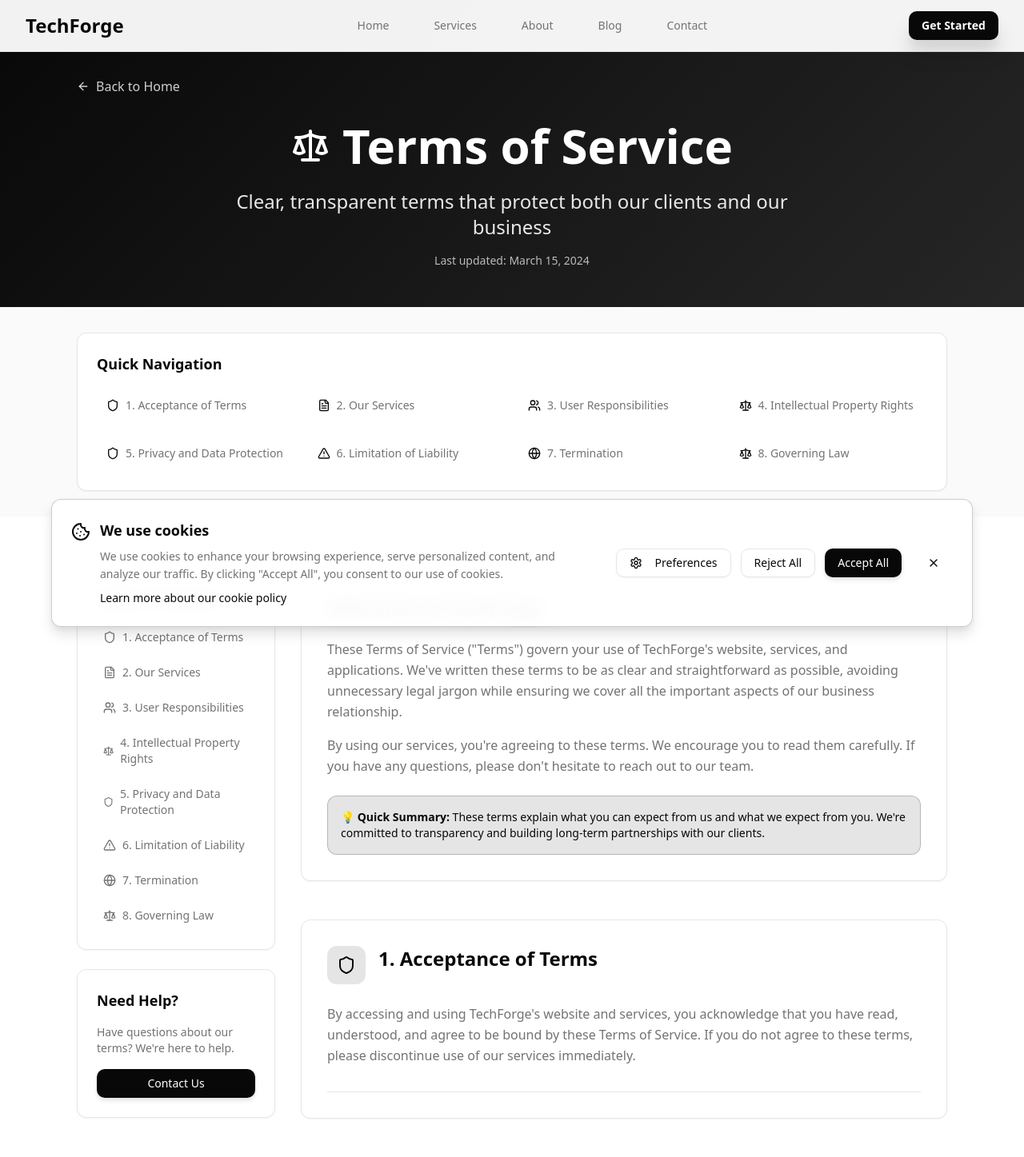
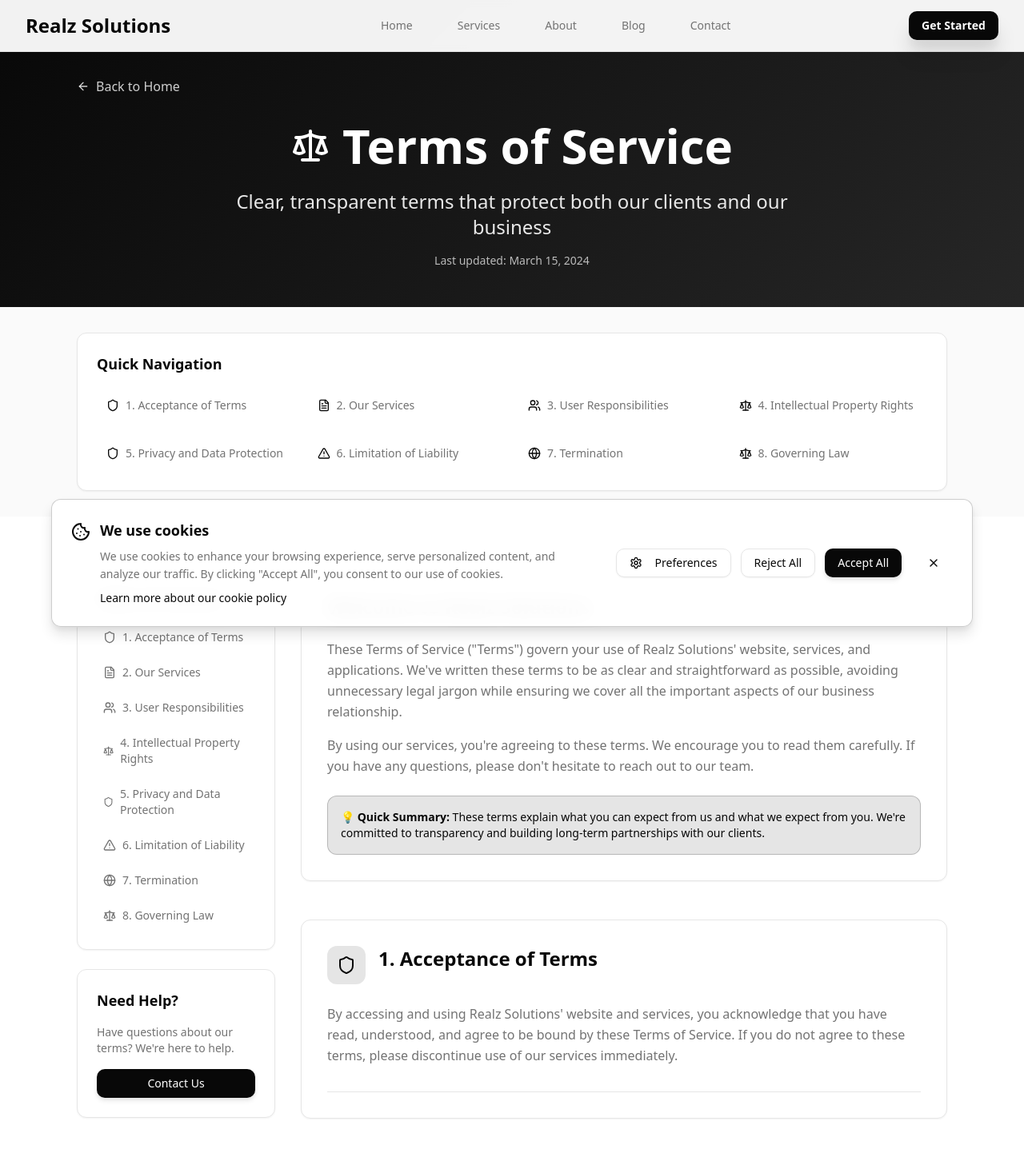
Before and after one commit to ehtisham-b29/black-white-web-craft-99, a React (Vite) app: page /terms-of-service in a window 1280 px wide. Shown: the top 1447 px of the page at 80% size. Built offline with nearby package versions, Linux system fonts and the light colour scheme.

Commit message:
Rename "TechForge" to "Realz Solutions"
Update all instances of "TechForge" to "Realz Solutions" in the codebase.

```diff
--- a/src/components/About.tsx
+++ b/src/components/About.tsx
@@ -34,7 +34,7 @@ const About = () => {
         {/* Section Header */}
         <div className="text-center mb-20 animate-fade-in">
           <h2 className="text-4xl md:text-5xl font-bold text-foreground mb-6">
-            About TechForge
+            About Realz Solutions
           </h2>
           <p className="text-lg text-muted-foreground max-w-3xl mx-auto leading-relaxed">
             We are a team of passionate developers, designers, and strategists dedicated to creating exceptional digital experiences that drive business growth.
@@ -79,7 +79,7 @@ const About = () => {
               <div className="grid grid-cols-1 lg:grid-cols-3 gap-8">
                 <div className="lg:col-span-2">
                   <p className="text-xl text-primary-foreground/90 mb-6 leading-relaxed">
-                    Founded with a vision to bridge the gap between technology and business needs, TechForge has grown into a trusted partner for companies looking to innovate and scale their digital presence.
+                    Founded with a vision to bridge the gap between technology and business needs, Realz Solutions has grown into a trusted partner for companies looking to innovate and scale their digital presence.
                   </p>
                   <p className="text-lg text-primary-foreground/80 leading-relaxed">
                     Our multidisciplinary team combines technical expertise with business acumen to deliver solutions that not only meet your current needs but also position you for future growth.
--- a/src/components/Contact.tsx
+++ b/src/components/Contact.tsx
@@ -14,8 +14,8 @@ const Contact = () => {
     {
       icon: Mail,
       title: "Email Us",
-      value: "hello@techforge.com",
-      link: "mailto:hello@techforge.com",
+      value: "hello@realzsolutions.com",
+      link: "mailto:hello@realzsolutions.com",
     },
     {
       icon: Phone,
@@ -69,7 +69,7 @@ const Contact = () => {
             </div>
 
             <Card className="p-6 bg-primary text-primary-foreground">
-              <h4 className="text-lg font-semibold mb-3">Why Choose TechForge?</h4>
+              <h4 className="text-lg font-semibold mb-3">Why Choose Realz Solutions?</h4>
               <ul className="space-y-2 text-sm text-primary-foreground/90">
                 <li>• Free initial consultation</li>
                 <li>• Transparent pricing</li>
--- a/src/components/Footer.tsx
+++ b/src/components/Footer.tsx
@@ -19,7 +19,7 @@ const Footer = () => {
     { icon: Github, href: "#", label: "GitHub" },
     { icon: Linkedin, href: "#", label: "LinkedIn" },
     { icon: Twitter, href: "#", label: "Twitter" },
-    { icon: Mail, href: "mailto:hello@techforge.com", label: "Email" },
+    { icon: Mail, href: "mailto:hello@realzsolutions.com", label: "Email" },
   ];
 
   return (
@@ -29,7 +29,7 @@ const Footer = () => {
         <div className="grid grid-cols-1 md:grid-cols-4 gap-8 py-16">
           {/* Company Info */}
           <div className="md:col-span-2">
-            <h3 className="text-2xl font-bold mb-4">TechForge</h3>
+            <h3 className="text-2xl font-bold mb-4">Realz Solutions</h3>
             <p className="text-primary-foreground/80 mb-6 max-w-md leading-relaxed">
               Transforming businesses through innovative technology solutions. We build software, websites, and mobile applications that drive growth and success.
             </p>
@@ -81,7 +81,7 @@ const Footer = () => {
         <div className="border-t border-primary-foreground/20 py-8">
           <div className="flex flex-col md:flex-row justify-between items-center">
             <p className="text-primary-foreground/60 text-sm mb-4 md:mb-0">
-              © 2024 TechForge. All rights reserved.
+              © 2024 Realz Solutions. All rights reserved.
             </p>
             <div className="flex space-x-6 text-sm">
               <a href="/privacy-policy" className="text-primary-foreground/60 hover:text-primary-foreground transition-colors">
--- a/src/components/Navigation.tsx
+++ b/src/components/Navigation.tsx
@@ -32,7 +32,7 @@ const Navigation = () => {
               onClick={handleHomeClick}
               className="text-2xl font-bold text-foreground hover:opacity-80 transition-opacity"
             >
-              TechForge
+              Realz Solutions
             </Link>
           </div>
 
--- a/src/pages/CookiePolicy.tsx
+++ b/src/pages/CookiePolicy.tsx
@@ -314,7 +314,7 @@ const CookiePolicy = () => {
                       If you have any questions about our use of cookies, please contact us:
                     </p>
                     <div className="space-y-2 text-muted-foreground">
-                      <p>Email: privacy@techforge.com</p>
+                      <p>Email: privacy@realzsolutions.com</p>
                       <p>Phone: +1 (555) 123-4567</p>
                       <p>Address: 123 Tech Street, Innovation City, TC 12345</p>
                     </div>
--- a/src/pages/PrivacyPolicy.tsx
+++ b/src/pages/PrivacyPolicy.tsx
@@ -77,7 +77,7 @@ const PrivacyPolicy = () => {
     }]
   }];
   const contactInfo = {
-    email: "privacy@techforge.com",
+    email: "privacy@realzsolutions.com",
     address: "123 Tech Street, Innovation City, TC 12345",
     phone: "+1 (555) 123-4567"
   };
--- a/src/pages/TermsOfService.tsx
+++ b/src/pages/TermsOfService.tsx
@@ -12,13 +12,13 @@ const TermsOfService = () => {
       id: "acceptance",
       title: "1. Acceptance of Terms",
       icon: Shield,
-      content: `By accessing and using TechForge's website and services, you acknowledge that you have read, understood, and agree to be bound by these Terms of Service. If you do not agree to these terms, please discontinue use of our services immediately.`
+      content: `By accessing and using Realz Solutions' website and services, you acknowledge that you have read, understood, and agree to be bound by these Terms of Service. If you do not agree to these terms, please discontinue use of our services immediately.`
     },
     {
       id: "services",
       title: "2. Our Services",
       icon: FileText,
-      content: `TechForge provides custom software development, web development, mobile application development, database solutions, cloud services, and security maintenance. All services are provided "as is" and subject to the specific terms outlined in individual service agreements.`
+      content: `Realz Solutions provides custom software development, web development, mobile application development, database solutions, cloud services, and security maintenance. All services are provided "as is" and subject to the specific terms outlined in individual service agreements.`
     },
     {
       id: "user-responsibilities",
@@ -30,7 +30,7 @@ const TermsOfService = () => {
       id: "intellectual-property",
       title: "4. Intellectual Property Rights",
       icon: Scale,
-      content: `All content, software, and materials provided by TechForge remain our intellectual property unless explicitly transferred through a separate agreement. Clients retain ownership of their data and custom developments created specifically for them, as outlined in project contracts.`
+      content: `All content, software, and materials provided by Realz Solutions remain our intellectual property unless explicitly transferred through a separate agreement. Clients retain ownership of their data and custom developments created specifically for them, as outlined in project contracts.`
     },
     {
       id: "privacy",
@@ -42,7 +42,7 @@ const TermsOfService = () => {
       id: "limitation-liability",
       title: "6. Limitation of Liability",
       icon: AlertTriangle,
-      content: `TechForge's liability is limited to the maximum extent permitted by law. We are not liable for indirect, incidental, or consequential damages. Our total liability shall not exceed the amount paid by the client for the specific service in question.`
+      content: `Realz Solutions' liability is limited to the maximum extent permitted by law. We are not liable for indirect, incidental, or consequential damages. Our total liability shall not exceed the amount paid by the client for the specific service in question.`
     },
     {
       id: "termination",
@@ -152,10 +152,10 @@ const TermsOfService = () => {
               <div className="space-y-12">
                 {/* Introduction */}
                 <Card className="p-8">
-                  <h2 className="text-2xl font-bold text-foreground mb-6">Welcome to TechForge</h2>
+                  <h2 className="text-2xl font-bold text-foreground mb-6">Welcome to Realz Solutions</h2>
                   <div className="prose prose-lg max-w-none">
                     <p className="text-muted-foreground leading-relaxed mb-4">
-                      These Terms of Service ("Terms") govern your use of TechForge's website, services, and applications.
+                      These Terms of Service ("Terms") govern your use of Realz Solutions' website, services, and applications.
                       We've written these terms to be as clear and straightforward as possible, avoiding unnecessary legal jargon
                       while ensuring we cover all the important aspects of our business relationship.
                     </p>
@@ -248,7 +248,7 @@ const TermsOfService = () => {
                       </Button>
                     </div>
                     <p className="text-sm text-muted-foreground mt-4">
-                      📧 legal@techforge.com • 📞 Available Monday-Friday, 9 AM - 6 PM
+                      📧 legal@realzsolutions.com • 📞 Available Monday-Friday, 9 AM - 6 PM
                     </p>
                   </div>
                 </Card>
```
